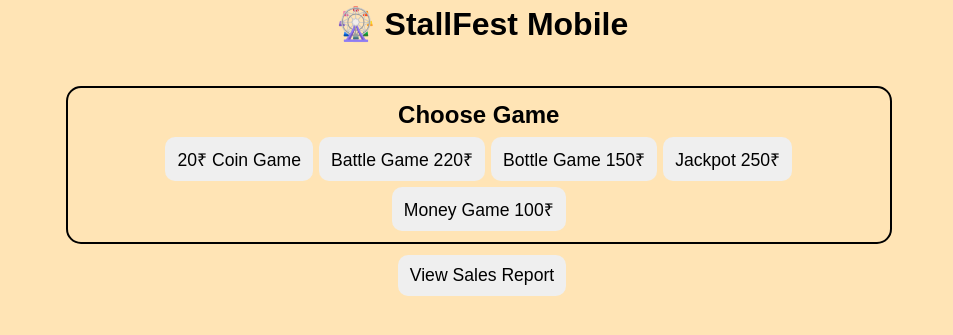
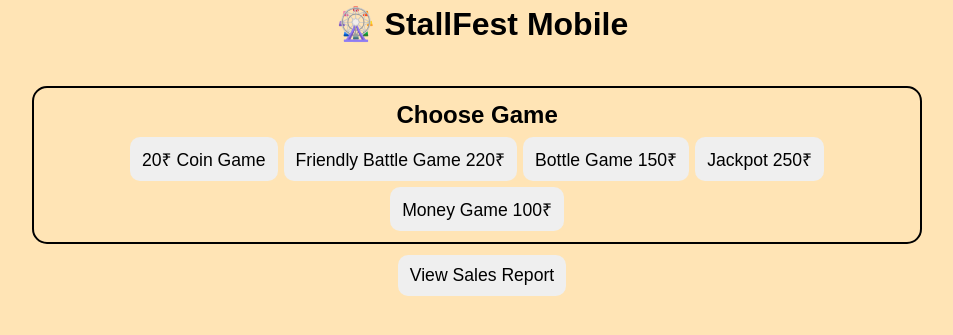
Before and after one commit to 1styearcs-creator/stallfest1, a Flask app: page / in a window 1280 px wide. Shown: the top 335 px of the page, without its empty margins (158-1111 px from the left). Run offline with Flask 3, Linux system fonts and the light colour scheme; data comes from the database, SQL or seed files in the repository.

Commit message:
Update index.html

```diff
--- a/templates/index.html
+++ b/templates/index.html
@@ -45,7 +45,7 @@ a button {width:auto;}
 <div class="game-section">
 <h2>Choose Game</h2>
 <div class="flex-buttons">
-{% for g, label in [('20','20₹ Coin Game'),('Battle','Battle Game 220₹'),('150','Bottle Game 150₹'),('250','Jackpot 250₹'),('Money','Money Game 100₹')] %}
+{% for g, label in [('20','20₹ Coin Game'),('Battle','Friendly Battle Game 220₹'),('150','Bottle Game 150₹'),('250','Jackpot 250₹'),('Money','Money Game 100₹')] %}
 <button type="button" onclick="selectGame('{{g}}', this)">{{label}}</button>
 {% endfor %}
 </div>
```
